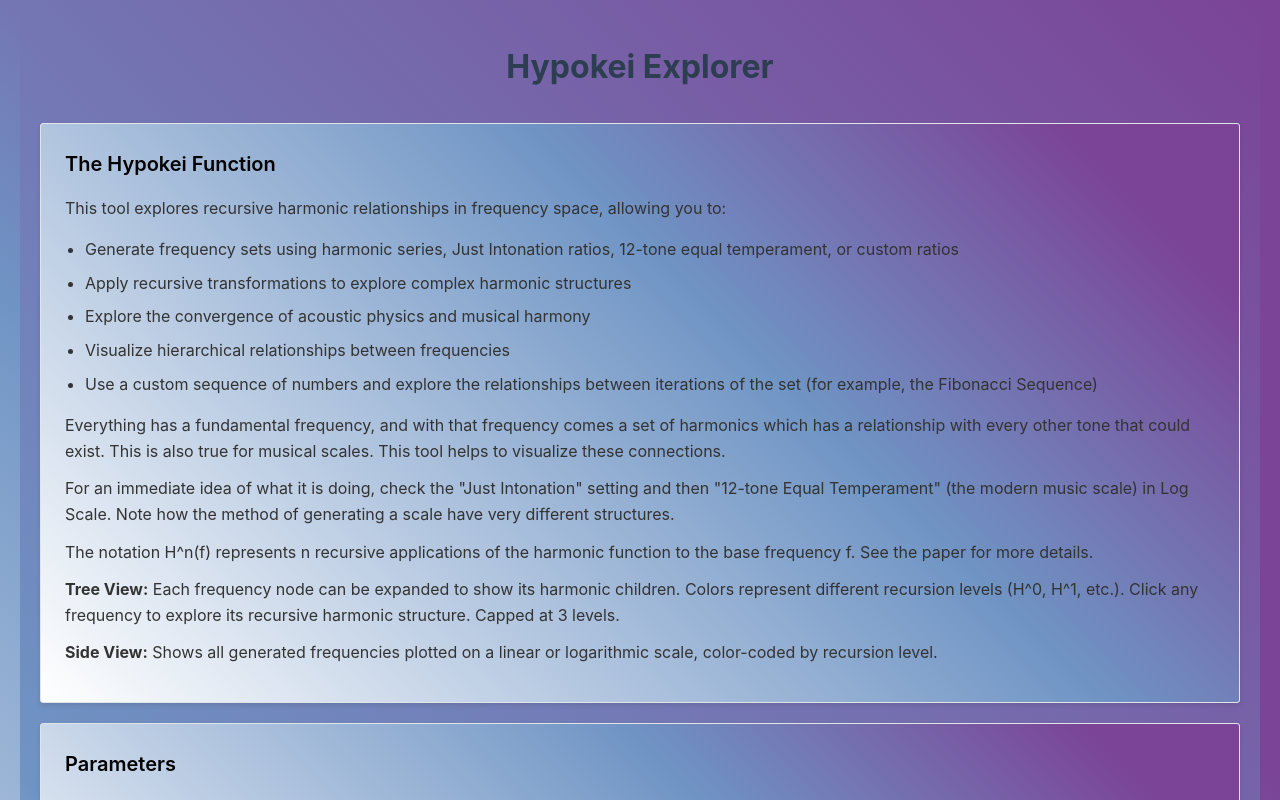
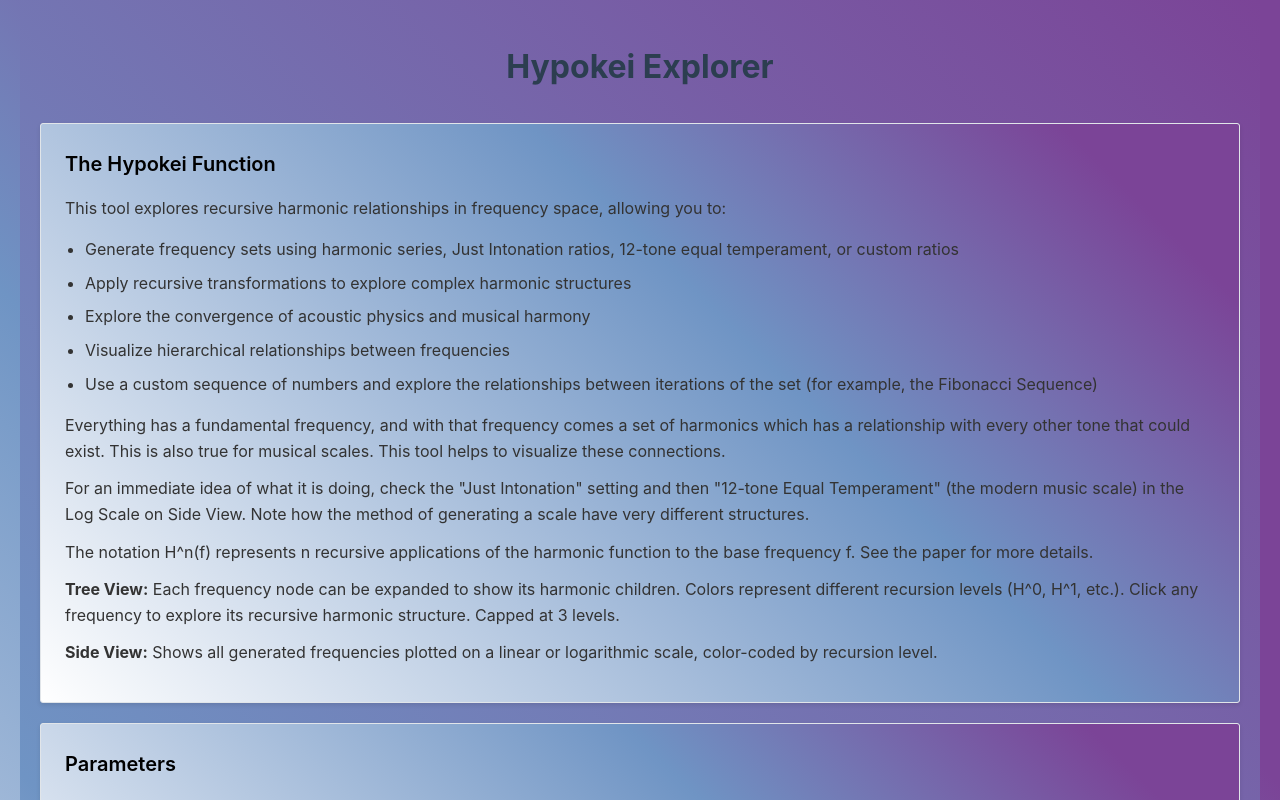
Before and after one commit to alchemicAV/hypokei, a React (Create React App) app: page / in a window 1280 px wide. Shown: the top 800 px of the page. Built offline with nearby package versions, Linux system fonts and the light colour scheme.

Commit message:
Update App.js

```diff
--- a/src/App.js
+++ b/src/App.js
@@ -1567,8 +1567,8 @@ const HarmonicFrequencyExplorer = () => {
 				This tool helps to visualize these connections.
 				</p>
 				<p>
-				For an immediate idea of what it is doing, check the "Just Intonation" setting and then "12-tone Equal Temperament" (the modern music scale) in Log Scale. Note how the method of generating a scale
-				have very different structures.
+				For an immediate idea of what it is doing, check the "Just Intonation" setting and then "12-tone Equal Temperament" (the modern music scale) in the Log Scale on Side View.
+				Note how the method of generating a scale have very different structures.
 				</p>
 				<p>The notation H^n(f) represents n recursive applications of the harmonic function to the base frequency f. See the paper for more details.</p>
 				<p><strong>Tree View:</strong> Each frequency node can be expanded to show its harmonic children. Colors represent different recursion levels (H^0, H^1, etc.). Click any frequency to explore its recursive harmonic structure. Capped at 3 levels.</p>
```
